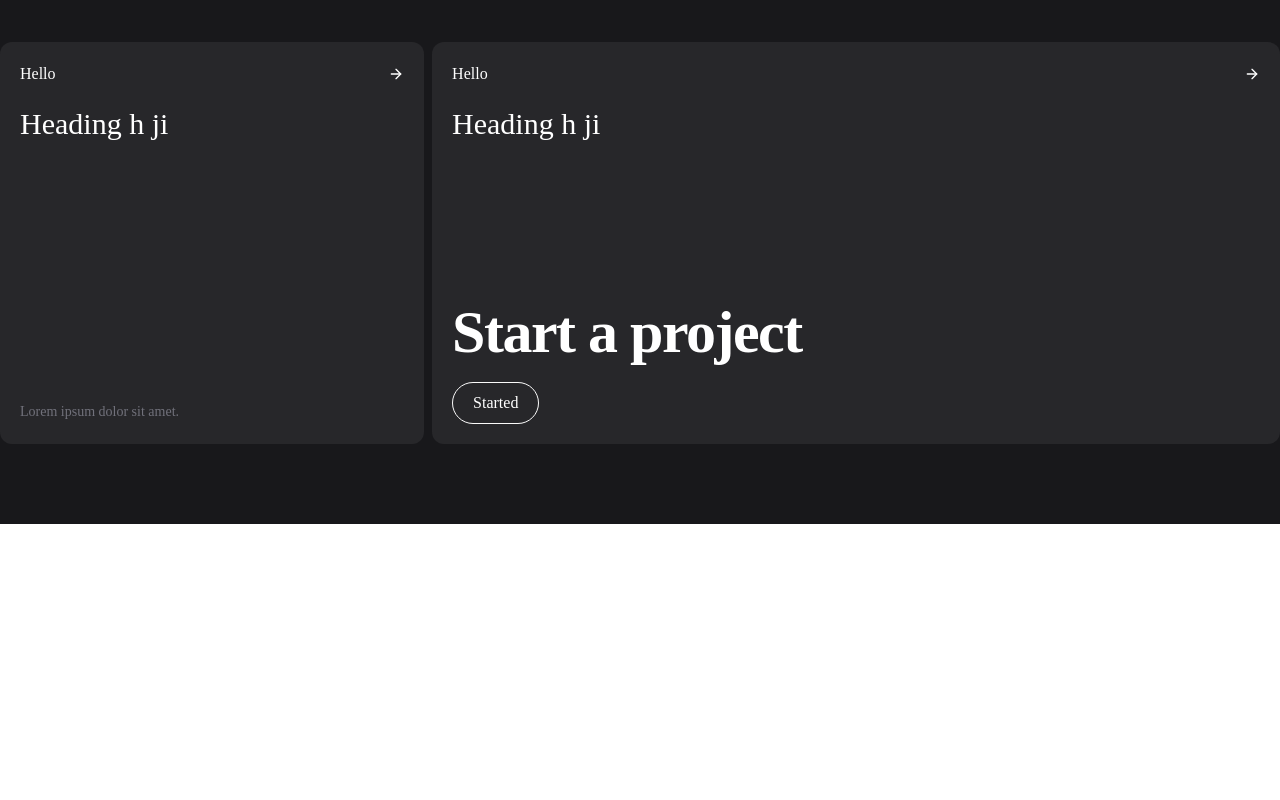
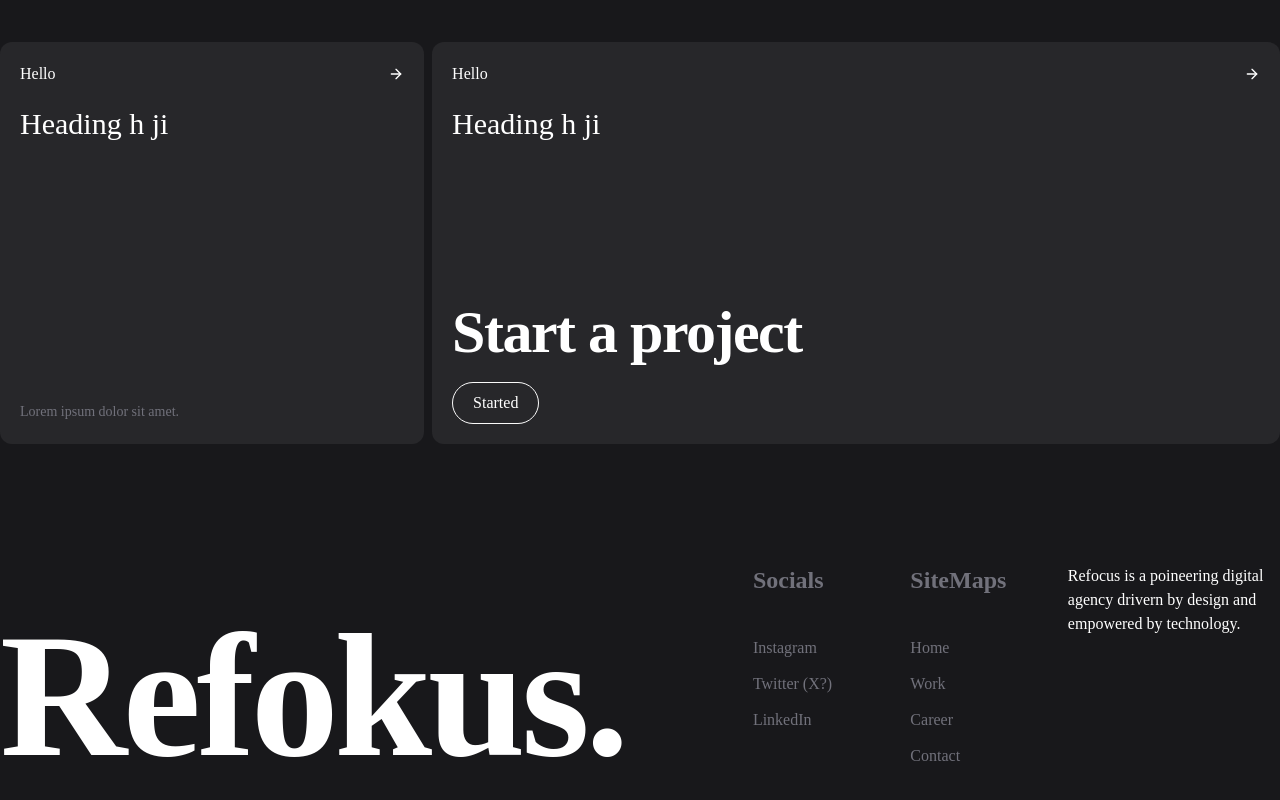
Before and after one commit to LakshyaRuhela/Refokus-Clone, a React (Vite) app: page / in a window 1280 px wide. Shown: the part 3204-4004 px from the top of the page. Before the commit the page ends 3728 px from the top, so only its background shows below. Built offline with nearby package versions, Linux system fonts and the light colour scheme.

Commit message:
Footer component

```diff
--- a/src/App.jsx
+++ b/src/App.jsx
@@ -5,6 +5,7 @@ import Stripes from "./components/Stripes";
 import Products from "./components/Products";
 import Marquees from "./components/Marquees";
 import Cards from "./components/Cards";
+import Footer from "./components/Footer";
 
 function App() {
   return (
@@ -15,6 +16,7 @@ function App() {
       <Products />
       <Marquees />
       <Cards />
+      <Footer />
     </div>
   );
 }
--- /dev/null
+++ b/src/components/Footer.jsx
@@ -0,0 +1,33 @@
+function Footer() {
+  return (
+    <div className="max-w-screen-xl mx-auto py-10 flex gap-32 ">
+      {/* first div */}
+      <div className="basis-1/2">
+        <h1 className="text-[11rem] font-semibold tracking-tight">Refokus.</h1>
+      </div>
+      {/* second div */}
+      <div className="basis-1/2 flex gap-4">
+        <div className="basis-1/3">
+          <h4 className="mb-10 text-zinc-500 capitalize font-bold text-2xl">
+            Socials
+          </h4>
+          {["instagram", "twitter (x?)", "LinkedIn"].map((item, index) => (
+            <a className="block mt-3 text-zinc-500 capitalize">{item}</a>
+          ))}
+        </div>
+        <div className="basis-1/3">
+          <h4 className="mb-10 text-zinc-500 capitalize font-bold text-2xl">
+            SiteMaps
+          </h4>
+          {["Home", "work", "Career", "Contact"].map((item, index) => (
+            <a className="block mt-3 text-zinc-500 capitalize">{item}</a>
+          ))}
+        </div>
+        <div className="basis-1/2">
+            <p>Refocus is a poineering digital agency drivern by design and empowered by technology.</p>
+        </div>
+      </div>
+    </div>
+  );
+}
+export default Footer;
```
